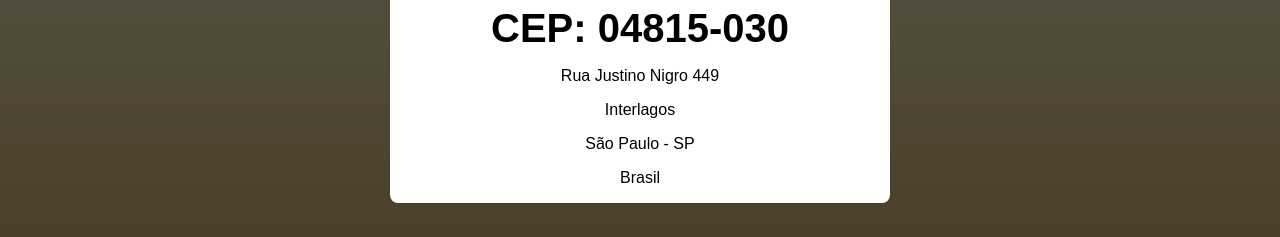
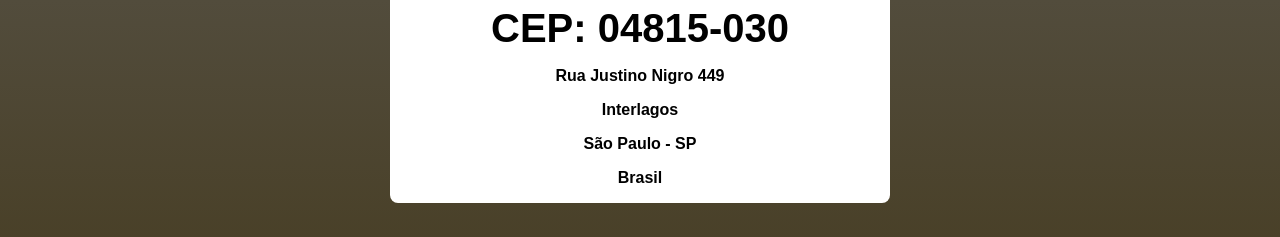
Before and after one commit to joaov1ct0r/react-cep, a React (Create React App) app: page / in a window 1280 px wide. Shown: the part 472-709 px from the top of the page. Built offline with nearby package versions, Linux system fonts and the light colour scheme.

Commit message:
style applied to div info-container and p element

```diff
--- a/src/App.css
+++ b/src/App.css
@@ -51,3 +51,8 @@
     margin: 16px 0;
     font-size: 40px;
 }
+
+.info-container p {
+    margin-bottom: 16px;
+    font-weight: bold;
+}
```
